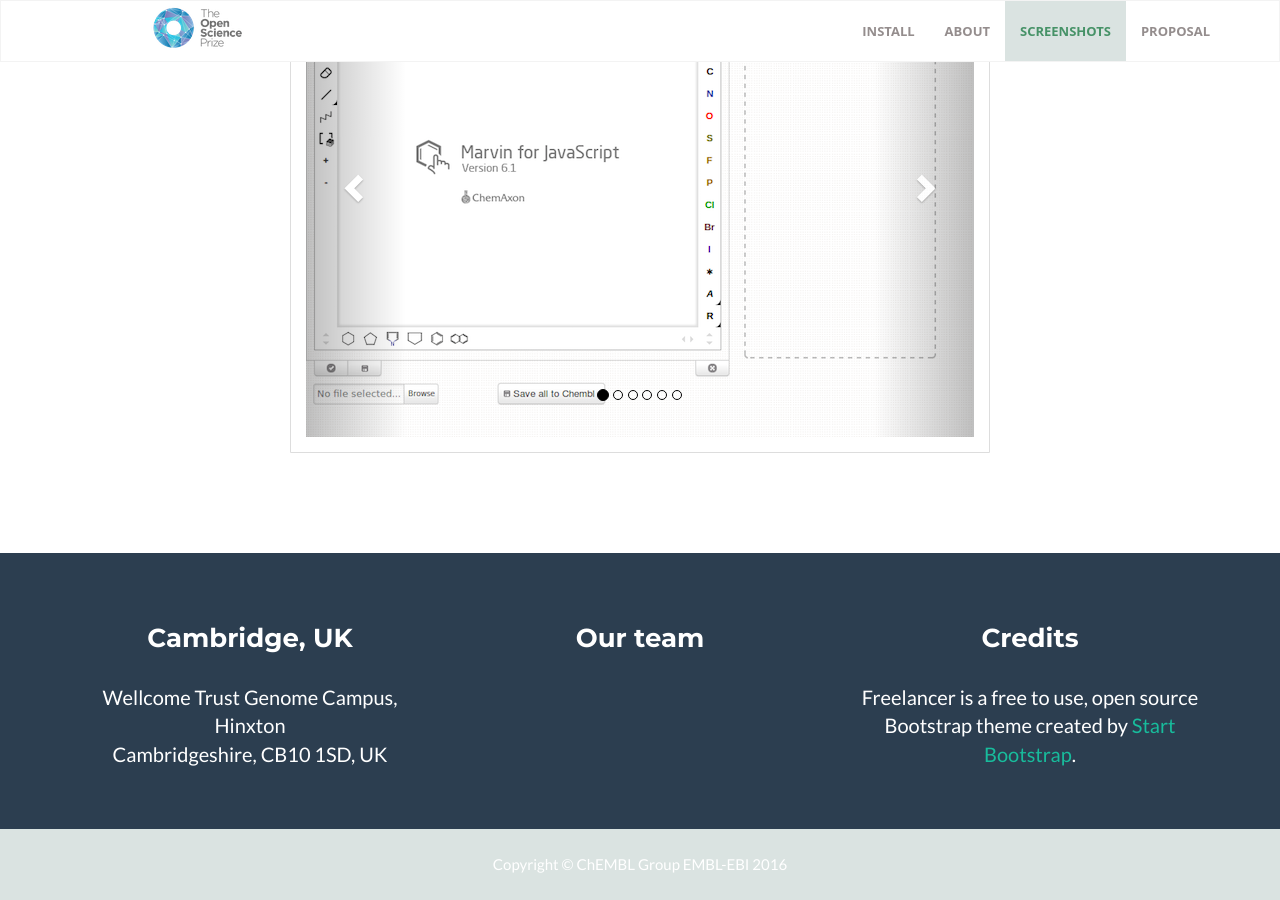
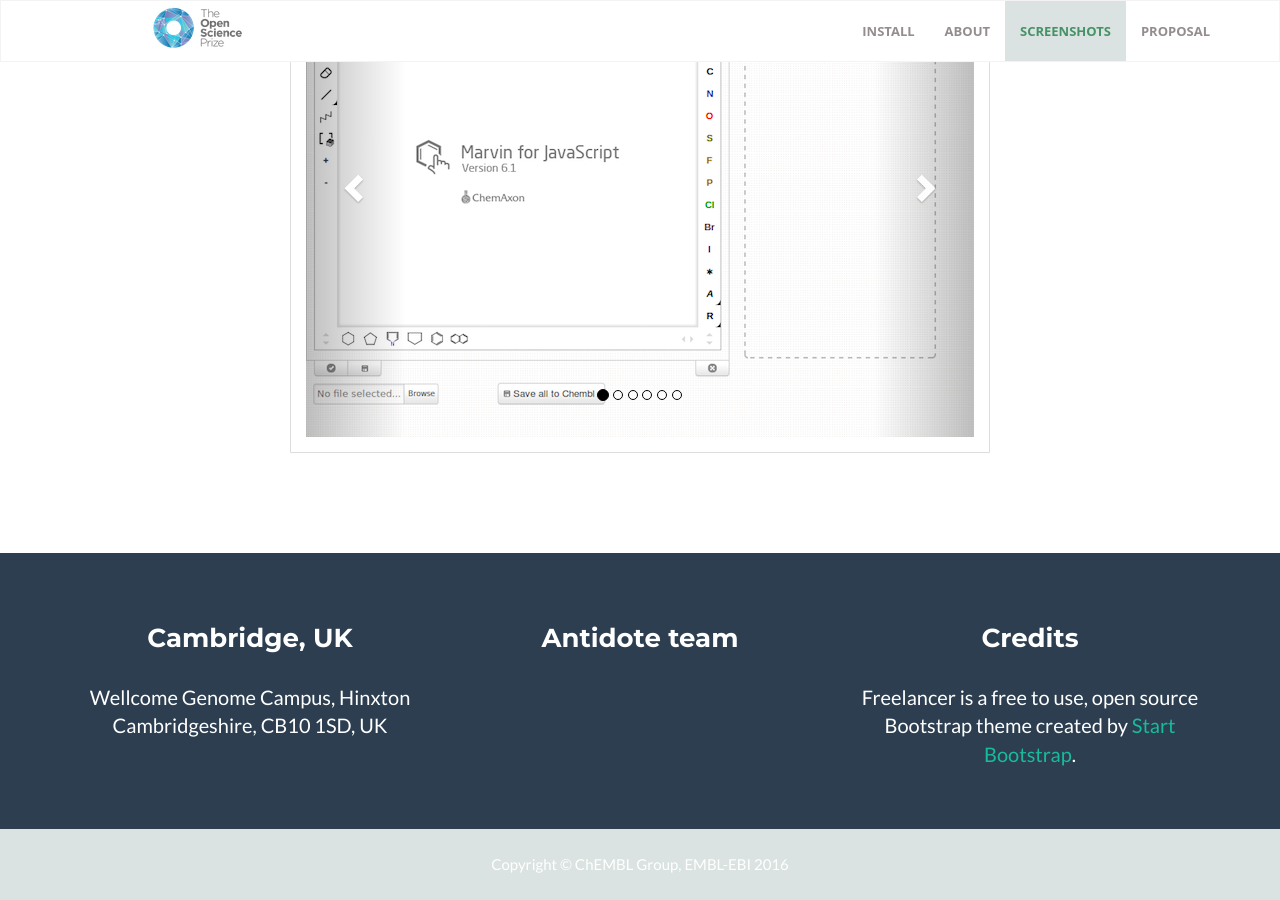
Before and after one commit to chembl/antidote, a Jekyll site: the page built from index.html, in a window 1280 px wide and 900 px high, scrolled down 2658 px. Built offline with Jekyll 4.4.1, drawn with Linux system fonts in a browser that asks for light colours; nearby versions of some CDN libraries; library files that are not in the unit come from our copies.

Commit message:
Update _config.yml

```diff
--- a/_config.yml
+++ b/_config.yml
@@ -27,9 +27,9 @@
 
 # Footer settings
 footer:
-  copyright: ChEMBL Group EMBL-EBI
+  copyright: ChEMBL Group, EMBL-EBI
   location: Cambridge, UK
-  social: Our team
+  social: Antidote team
   credits: Credits
 
 #social
@@ -38,7 +38,7 @@
 
 # Postal address (add as many lines as necessary)
 address:
-  - line: Wellcome Trust Genome Campus, Hinxton
+  - line: Wellcome Genome Campus, Hinxton
   - line: Cambridgeshire, CB10 1SD, UK
 
 # Credits content
```
